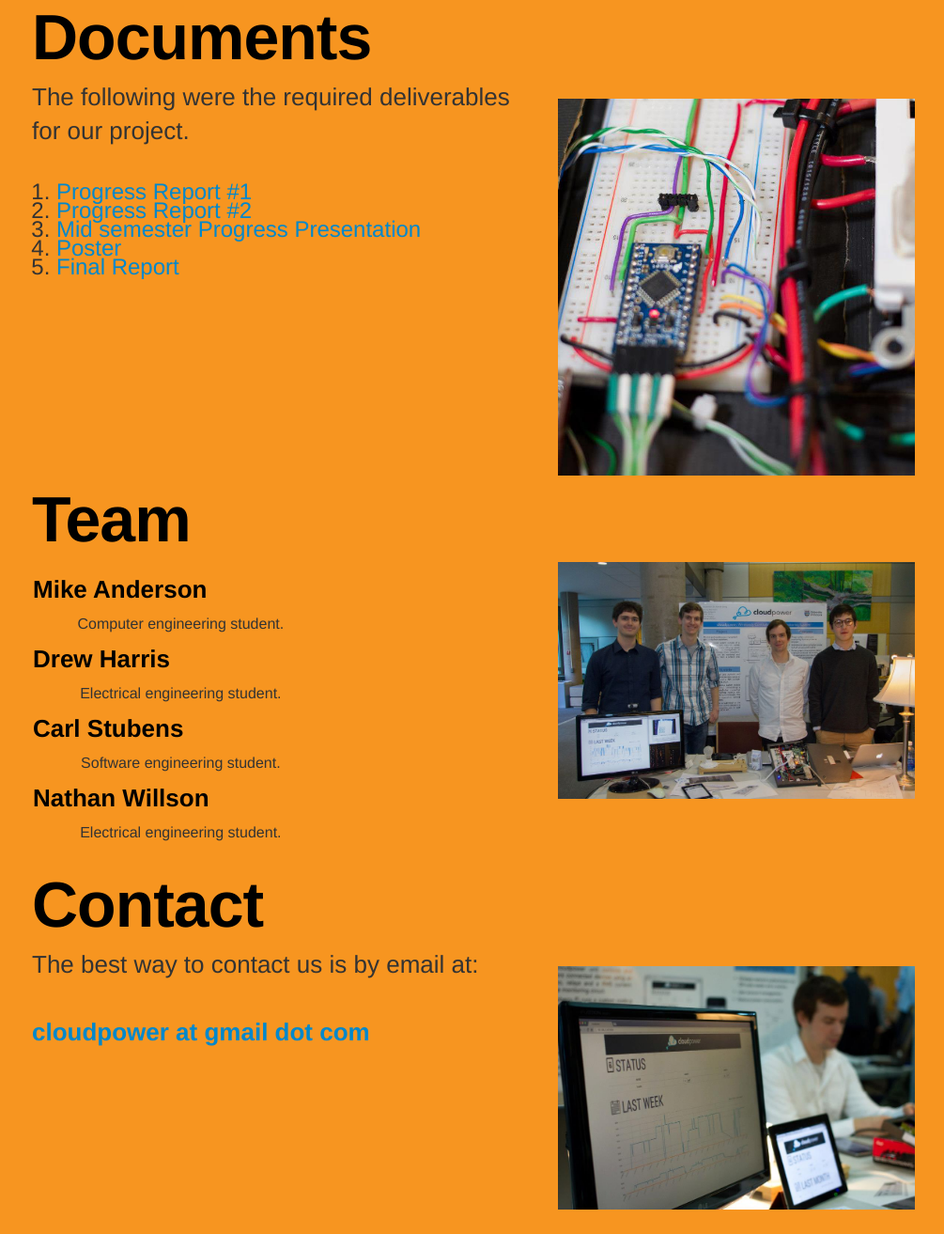
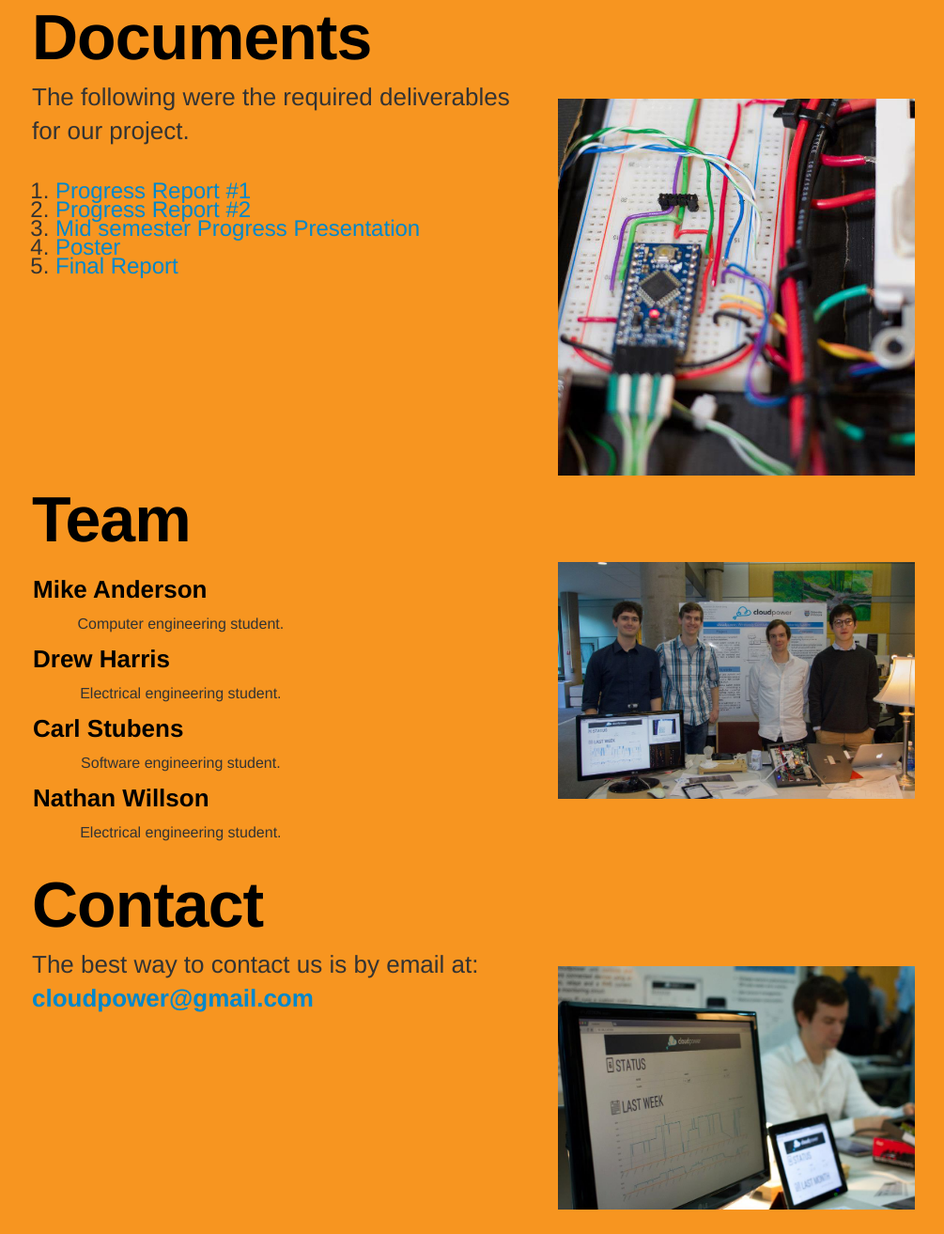
Before and after one commit to cloudpower/elec499site, a plain HTML site: page index.html in a window 1280 px wide. Shown: the part 1616-2929 px from the top of the page at 94% size, without its empty margins (136-1141 px from the left). Drawn offline with nearby package versions, Linux system fonts and the light colour scheme.

Commit message:
updated index file

```diff
--- a/index.html
+++ b/index.html
@@ -77,7 +77,7 @@
 			<div class="row">
 				<div class="span7 bigger">
 					<p style="text-align:left;">
-				The cloudpower unit controls and monitors connected devices using an Arduino, relays and a RMS currentvoltage monitoring circuit.</br></br>
+					The cloudpower unit controls and monitors connected devices using an Arduino, relays and a RMS current-voltage monitoring circuit.</br></br>
 
 					A Raspberry Pi runs a custom node.js monitor application, establishing a bidirectional WebSocket connection between the remote node.js
 					web server and the Arduino firmware. This setup permits operation behind proxies and routers.</br></br>
@@ -99,8 +99,6 @@
 				<div class="span7 bigger">
 					The following were the required deliverables for our project.</br></br>
 					<div id="documentsTable">
-					<table>
-						<tr><td>
 						<ol>
 							<li class="docTableItem"> <a href="docs/ELEC499ProgressReport1.pdf"> Progress Report #1 </a></li>
 							<li class="docTableItem"> <a href="docs/ELEC499ProgressReport2.pdf"> Progress Report #2</a></li>
@@ -108,8 +106,6 @@
 							<li class="docTableItem"> <a href="docs/cloudpower-poster.pdf">Poster</a></li>
 							<li class="docTableItem"> <a href="docs/finalreport.pdf">Final Report</a></li>
 						</ol>
-						</td></tr>
-					</table>
 					</div>
 				</div>
 				<div class="span5">
@@ -161,12 +157,11 @@
 
 			<div class="row">
 				<div class="span7 bigger">
-				The best way to contact us is by email at:</br></br>
-
-				<a><b>cloudpower at gmail dot com</b></a>
+					The best way to contact us is by email at:<br/>
+					<a style="font-weight: bold; cursor: hand;">cloudpower@gmail.com</a>
 				</div>
 				<div class="span5">
-				</br>
+					<br/>
 					<img src="img/cloudpower_1.jpg" style="width=30%;"></img>
 				</div>
 			</div>
@@ -224,12 +219,6 @@ $("#contactbar").on('click',function(){
 		});
 
 
-
-
 	</script>
-
-
 	</body>
-
-
 </html>
```
Lines whose indentation alone changed are shown as unchanged.
